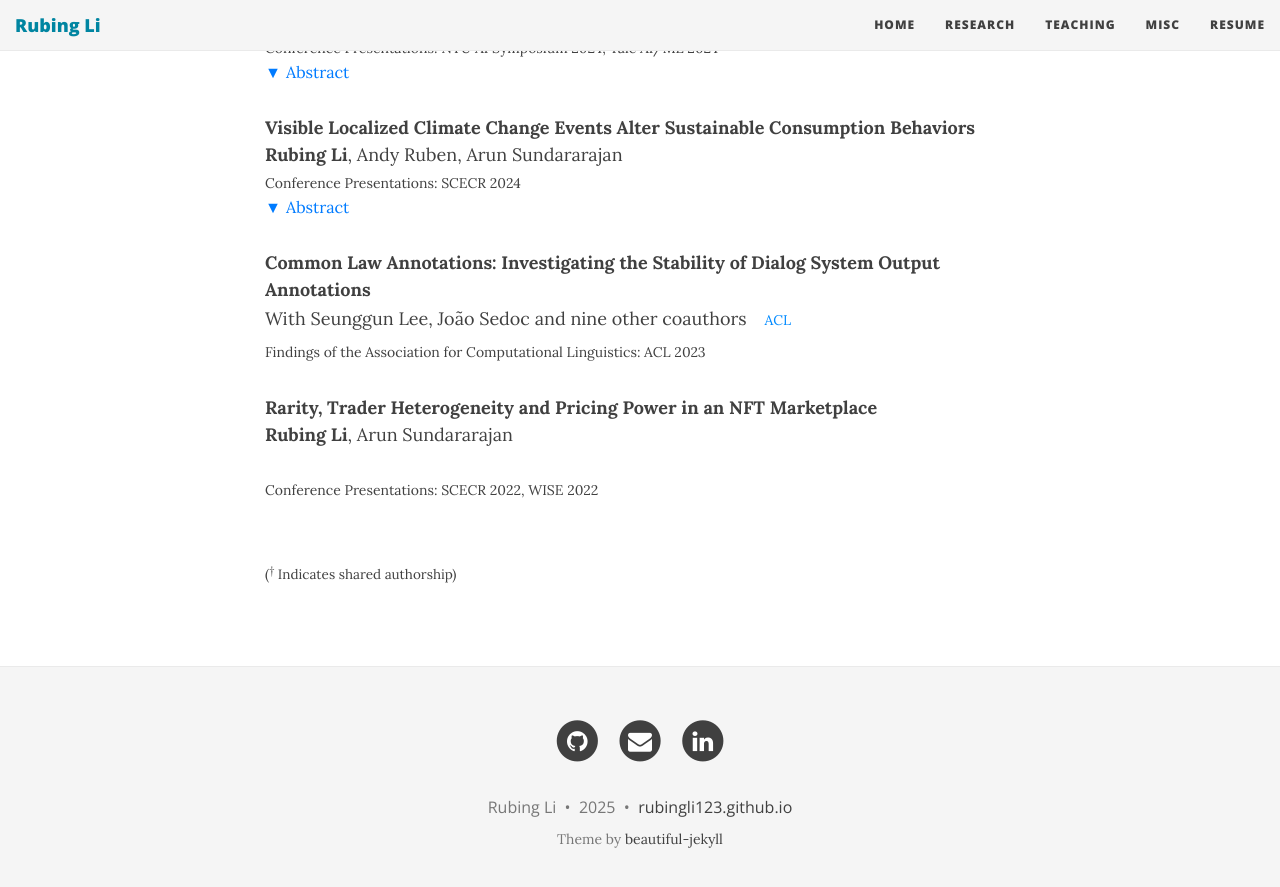
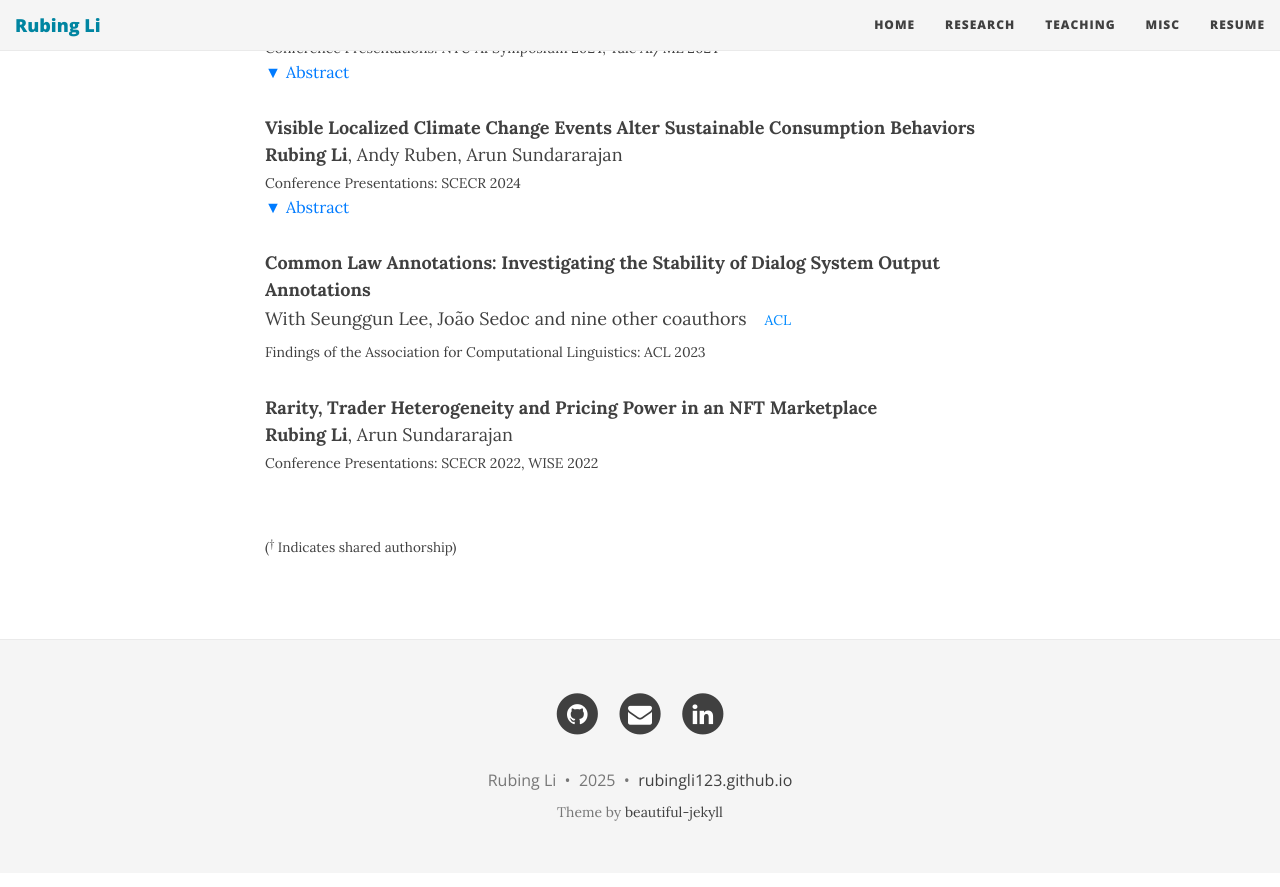
Before and after one commit to RubingLi123/rubingli123.github.io, a Jekyll site: the page built from research.md, in a window 1280 px wide and 900 px high, scrolled down 863 px. Shown: the top 887 px of the window. Built offline with Jekyll 4.4.1, drawn with Linux system fonts in a browser that asks for light colours; nearby versions of some CDN libraries.

Commit message:
Update research.md

```diff
--- a/research.md
+++ b/research.md
@@ -99,7 +99,7 @@ With Seunggun Lee, João Sedoc and nine other coauthors [ACL](https://aclantholo
 
 **Rarity, Trader Heterogeneity and Pricing Power in an NFT Marketplace**
 **Rubing Li**, Arun Sundararajan
-<br><span style="font-size: 14px;">Conference Presentations: SCECR 2022, WISE 2022</span>
+<span style="font-size: 14px;">Conference Presentations: SCECR 2022, WISE 2022</span>
 
 
 
```
